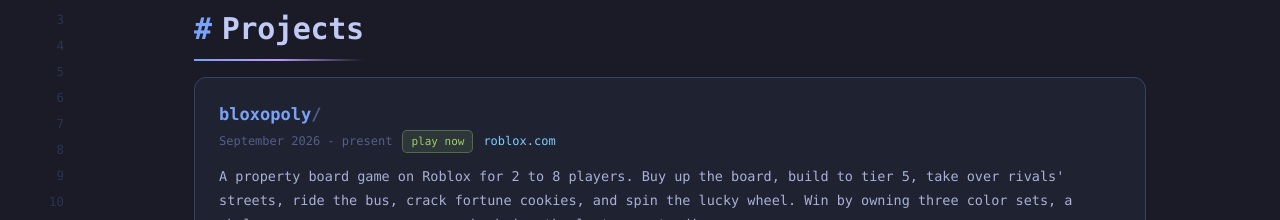
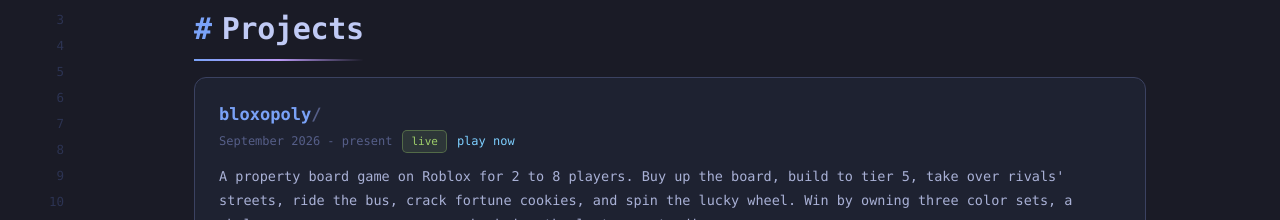
Before and after one commit to hlpdev/comp335-assignment1, a plain HTML site: page index.html in a window 1280 px wide. Shown: the part 2240-2460 px from the top of the page. Drawn offline with Linux system fonts and the light colour scheme.

Commit message:
add bloxopoly

```diff
--- a/index.html
+++ b/index.html
@@ -183,8 +183,8 @@
 
                             <span class="card-meta">
                                 September 2026 - present
-                                <span class="status status-live">play now</span>
-                                <span class="card-links"><a href="https://www.roblox.com/games/89978019328773/Bloxopoly" target="_blank">roblox.com</a></span>
+                                <span class="status status-live">live</span>
+                                <span class="card-links"><a href="https://www.roblox.com/games/89978019328773/Bloxopoly" target="_blank">play now</a></span>
                             </span>
                         </div>
 
```
